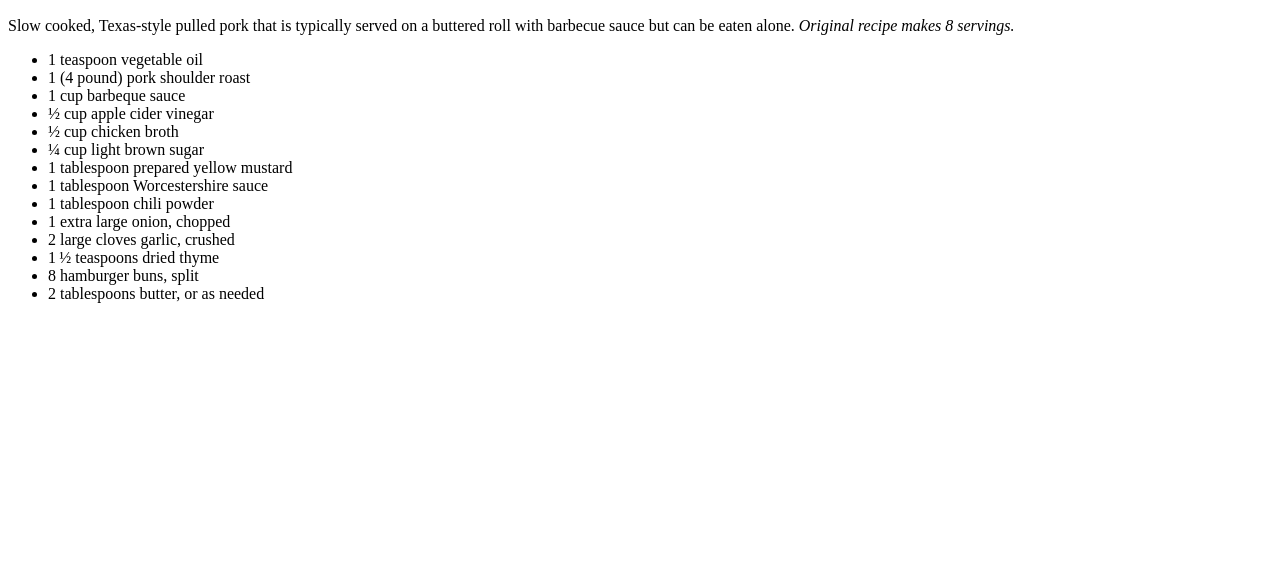
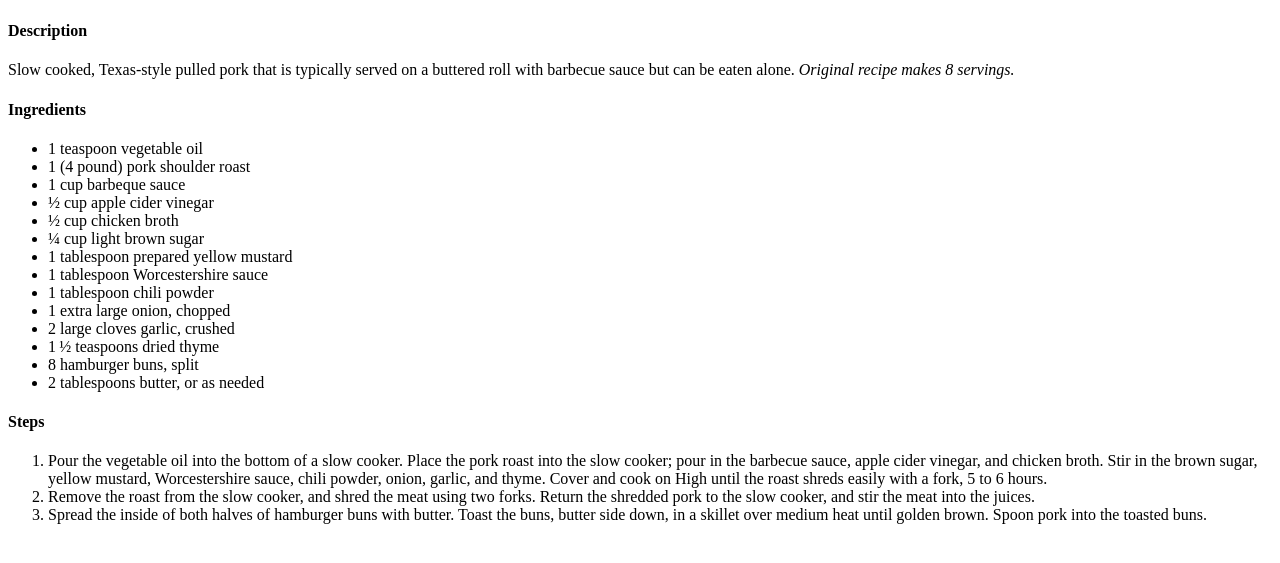
Before and after one commit to zachrp8/odin-recipes, a plain HTML site: page recipes/pulled-pork.html in a window 1280 px wide. Shown: the part 99-662 px from the top of the page. Drawn offline with Linux system fonts and the light colour scheme.

Commit message:
Added steps and section headers

```diff
--- a/recipes/pulled-pork.html
+++ b/recipes/pulled-pork.html
@@ -7,9 +7,11 @@
 <body>
     <h1>Pulled Pork</h1>
         <img src="./pork.jpeg">
+        <h4>Description</h4>
             <p>Slow cooked, Texas-style pulled pork that is typically served
                 on a buttered roll with barbecue sauce but can be eaten
                 alone. <em>Original recipe makes 8 servings.</em></p>
+            <h4>Ingredients</h4>
                 <ul>
                 <li>1 teaspoon vegetable oil</li>
                 <li>1 (4 pound) pork shoulder roast</li>
@@ -26,5 +28,11 @@
                 <li>8 hamburger buns, split</li>
                 <li>2 tablespoons butter, or as needed</li>
             </ul>
+        <h4>Steps</h4>
+            <ol>
+                <li>Pour the vegetable oil into the bottom of a slow cooker. Place the pork roast into the slow cooker; pour in the barbecue sauce, apple cider vinegar, and chicken broth. Stir in the brown sugar, yellow mustard, Worcestershire sauce, chili powder, onion, garlic, and thyme. Cover and cook on High until the roast shreds easily with a fork, 5 to 6 hours.</li>
+                <li>Remove the roast from the slow cooker, and shred the meat using two forks. Return the shredded pork to the slow cooker, and stir the meat into the juices.</li>
+                <li>Spread the inside of both halves of hamburger buns with butter. Toast the buns, butter side down, in a skillet over medium heat until golden brown. Spoon pork into the toasted buns.</li>
+            </ol>
 </body>
 </html>
```
Lines whose indentation alone changed are shown as unchanged.
